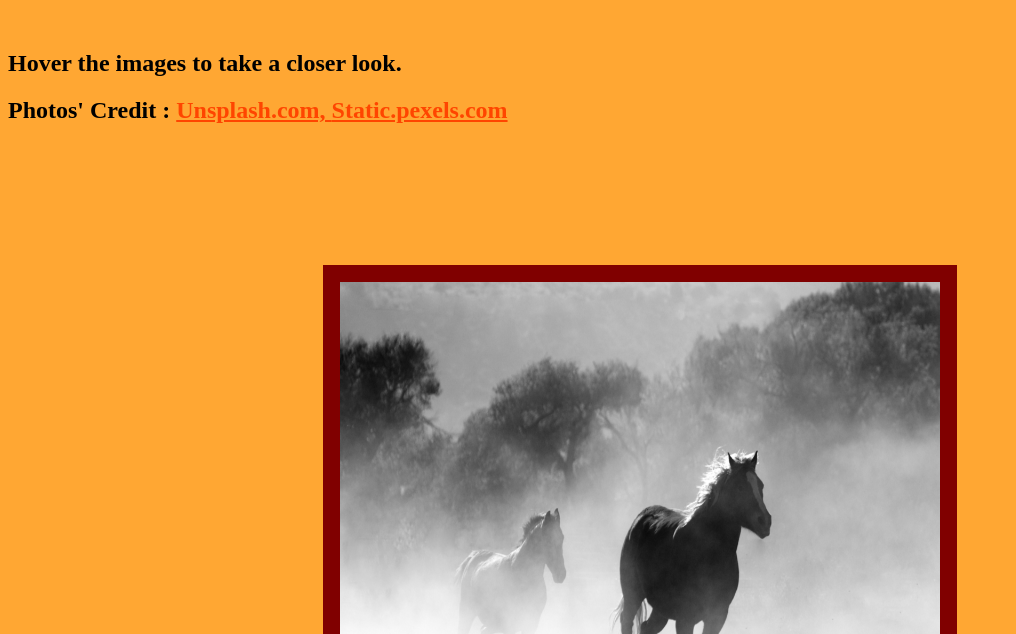
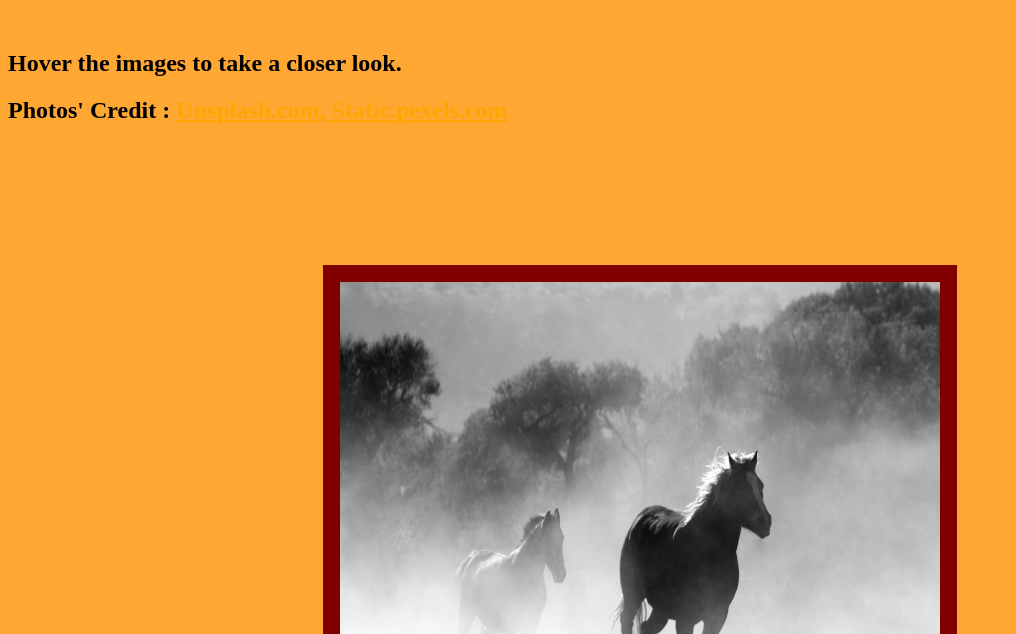
Before and after one commit to Atharv-Rege/wildlife, a plain HTML site: page index.html in a window 1280 px wide. Shown: the part 166-800 px from the top of the page, without its empty margins (0-1016 px from the left). Drawn offline with Linux system fonts and the light colour scheme; a web font is replaced by a local one.

Commit message:
Update style.css

```diff
--- a/style.css
+++ b/style.css
@@ -40,9 +40,9 @@ img {
 }
 
 a {
-	color: orangered;
+	color: orange;
 }
 
 a:hover {
-	color: orangered;
+	color: orange;
 }
```
